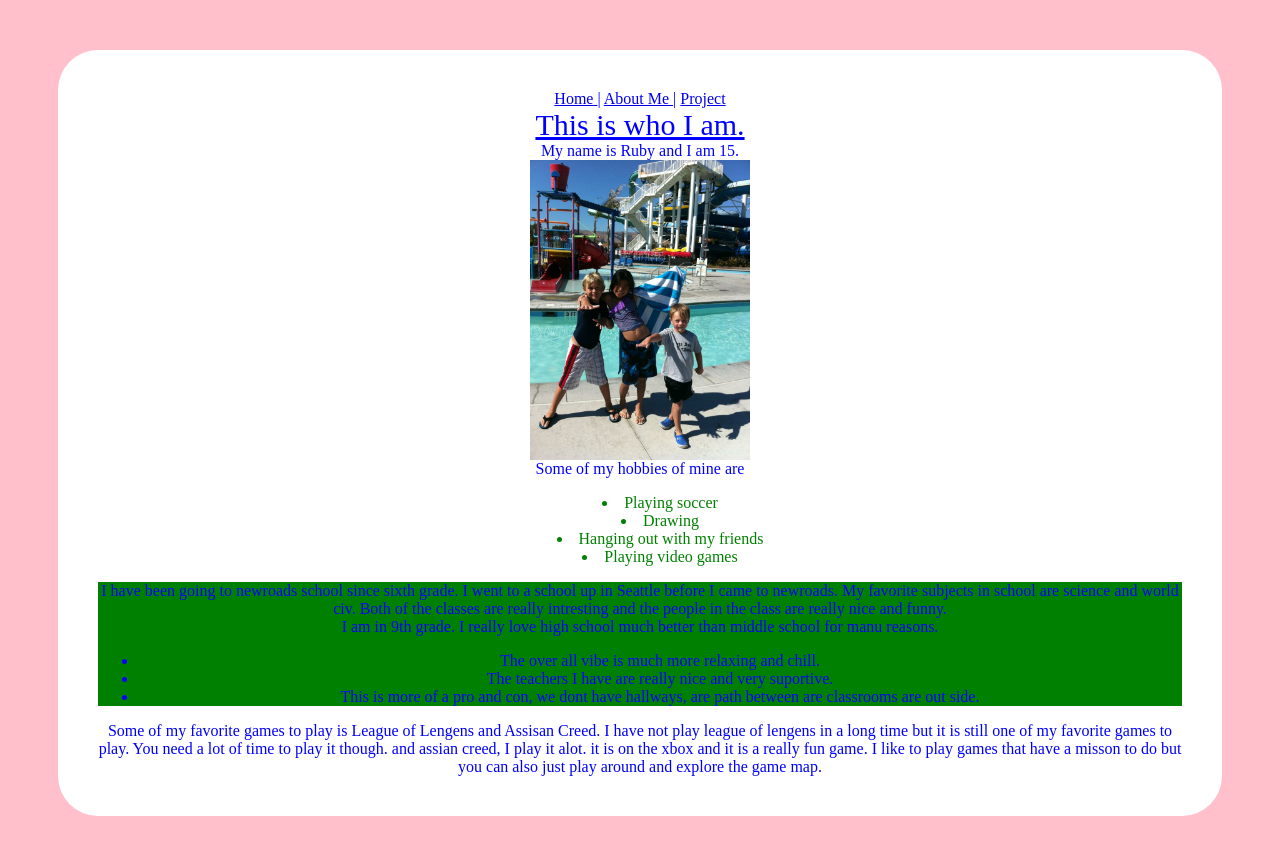
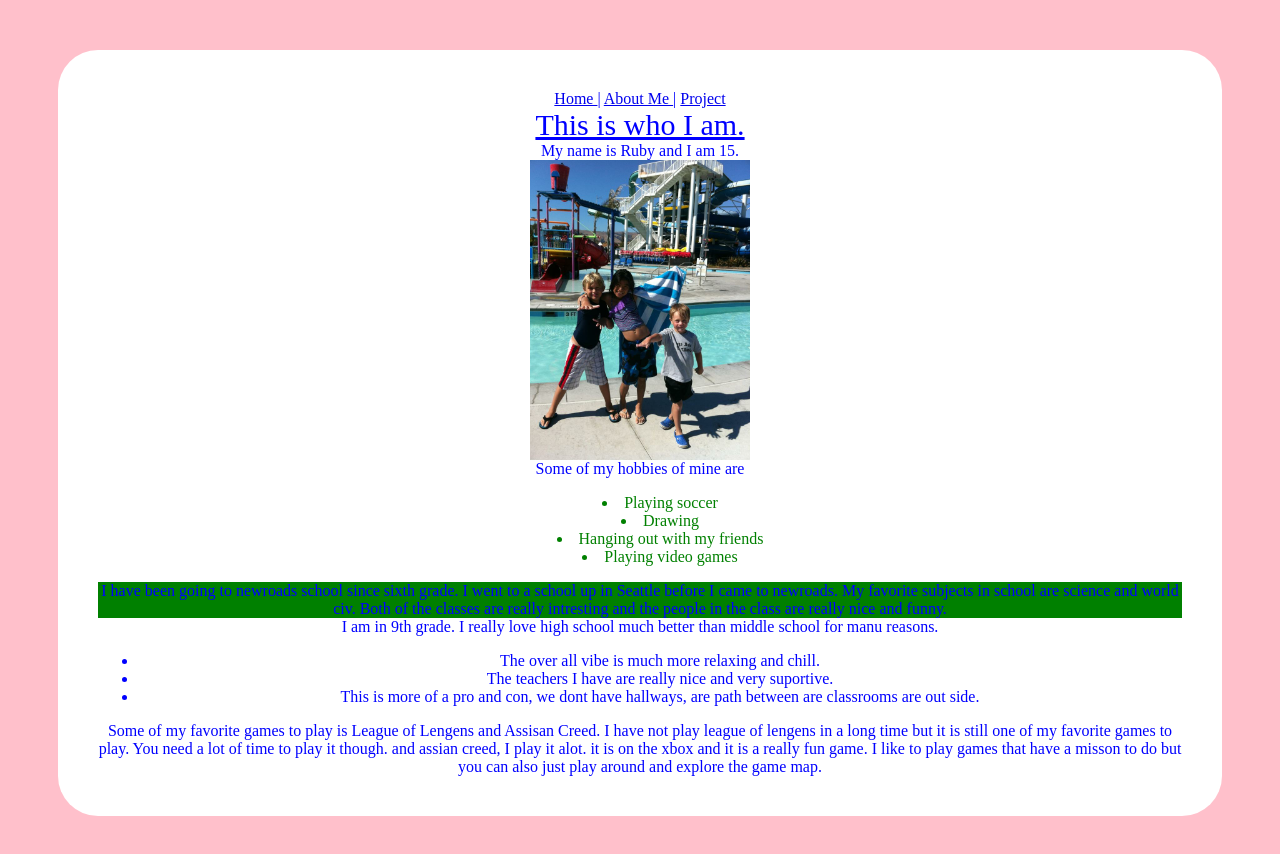
Before and after one commit to RubyMotulsky/RubyMotulsky.github.io, a plain HTML site: page About_me.html in a window 1280 px wide. Drawn offline with Linux system fonts and the light colour scheme.

Commit message:
styleclass

```diff
--- a/About_me.html
+++ b/About_me.html
@@ -41,7 +41,7 @@
 		<section class="styleClass">
 			I have been going to newroads school since sixth grade. I went to a school up in Seattle before I came to newroads. My favorite subjects in school are science and world civ. Both of the classes are really intresting and the people in the class are really nice and funny.
 		</section>
-		<section class="styleClass">
+		<section >
 			I am in 9th grade. I really love high school much better than middle school for manu reasons.
 			<ul>
 				<li> The over all vibe is much more relaxing and chill.</li>
```
